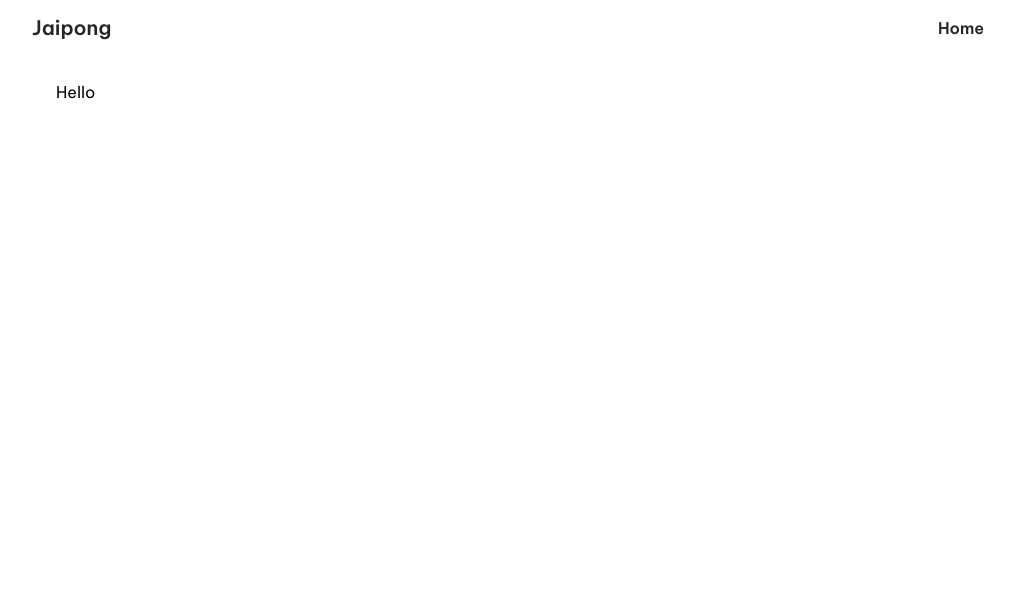
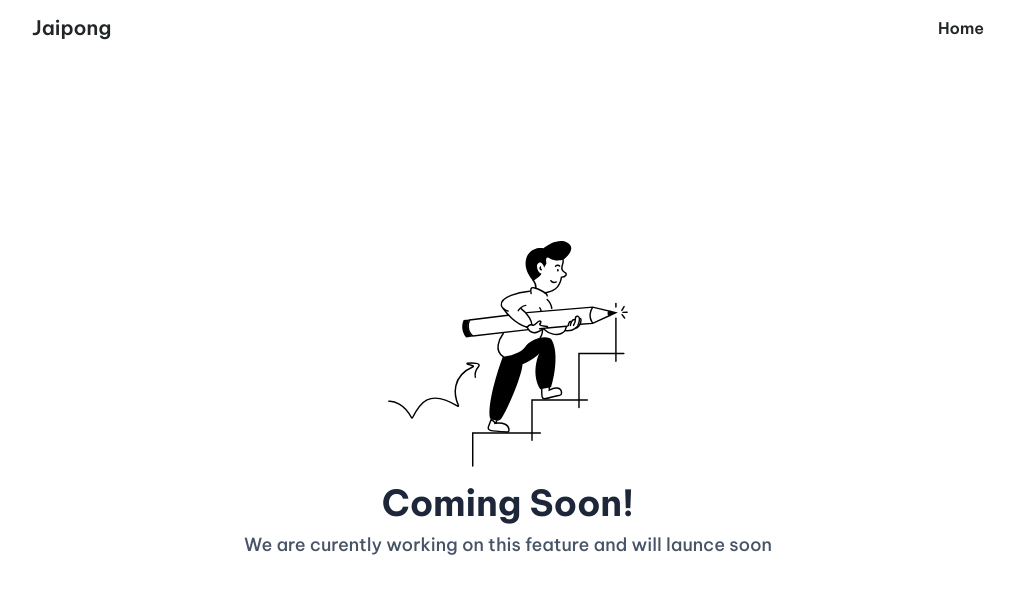
Before and after one commit to Jayennn/jaipong, a React (Vite) app: page /information in a window 1280 px wide. Shown: the top 594 px of the page, without its empty margins (132-1147 px from the left). Built offline with nearby package versions, Linux system fonts and the light colour scheme.

Commit message:
feat: 404 page

```diff
--- a/src/pages/information.tsx
+++ b/src/pages/information.tsx
@@ -2,9 +2,17 @@
 export default function Information() {
   return (
     <>
-      <div className="py-20">
-        <div className="container md:px-10">
-          <h1>Hello</h1>
+      <div className="h-screen container grid gap-4 justify-items-center place-content-center">
+        <img
+          src="/coming-soon.svg"
+          alt="coming-soon"
+          width={ 240 }
+          height={ 240 }
+        />
+        <div className="flex flex-col gap-2 justify-center text-center">
+          <h1 className="text-4xl font-bold text-[#1D2739]">Coming Soon!</h1>
+          <p className="text-lg font-medium text-[#475367]">We are curently working on this feature and will launce
+            soon</p>
         </div>
       </div>
     </>
```
Also changed, not shown: public/coming-soon.svg (added).
